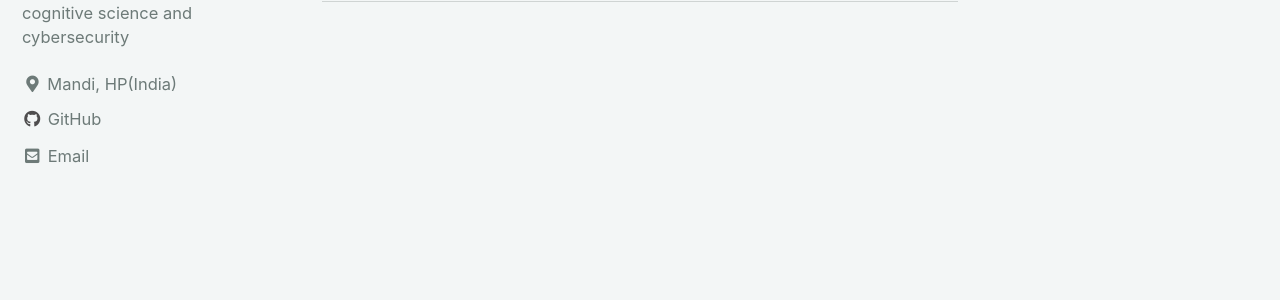
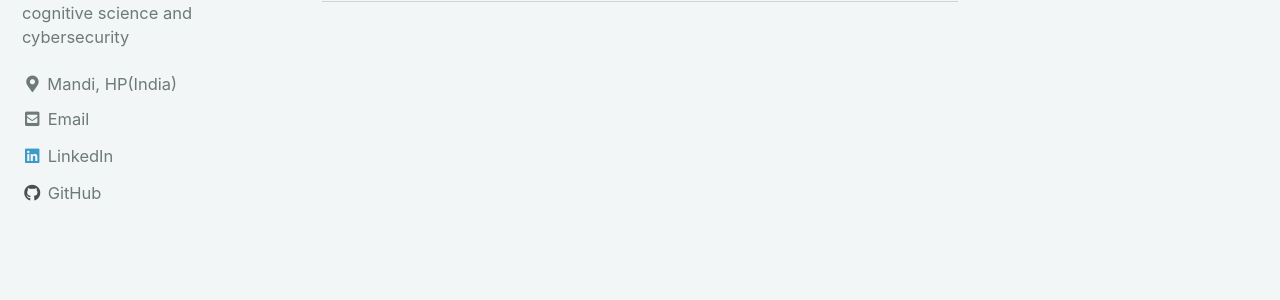
Before and after one commit to uttrani/uttrani.github.io, a Jekyll site: the page built from index.html, in a window 1280 px wide. Shown: the part 178-478 px from the top of the page. Built offline with Jekyll 4.4.1, drawn with Linux system fonts in a browser that asks for light colours; cached includes are drawn as plain includes; the list of posts is cut into pages by our own code.

Commit message:
Update _config.yml

```diff
--- a/_config.yml
+++ b/_config.yml
@@ -97,20 +97,20 @@
   avatar           : # path of avatar image, e.g. "/assets/images/bio-photo.jpg"
   bio              : "IIT Mandi student, studying AI, cognitive science and cybersecurity"
   location         : "Mandi, HP(India)"
-  email            : shashankuttrani@gmail.com
+  email            :
   links:
     - label: "Email"
       icon: "fas fa-fw fa-envelope-square"
-      #url: "mailto:shashankuttrani@gmail.com"
+      url: "mailto:shashankuttrani@gmail.com"
     - label: "Website"
       icon: "fas fa-fw fa-link"
       # url: "https://your-website.com"
     - label: "Twitter"
       icon: "fab fa-fw fa-twitter-square"
       # url: "https://twitter.com/"
-    - label: "Facebook"
-      icon: "fab fa-fw fa-facebook-square"
-      # url: "https://facebook.com/"
+    - label: "LinkedIn"
+      icon: "fab fa-fw fa-linkedin"
+      url: "https://www.linkedin.com/in/shashankuttrani/"
     - label: "GitHub"
       icon: "fab fa-fw fa-github"
       url: "https://github.com/uttrani/"
```
